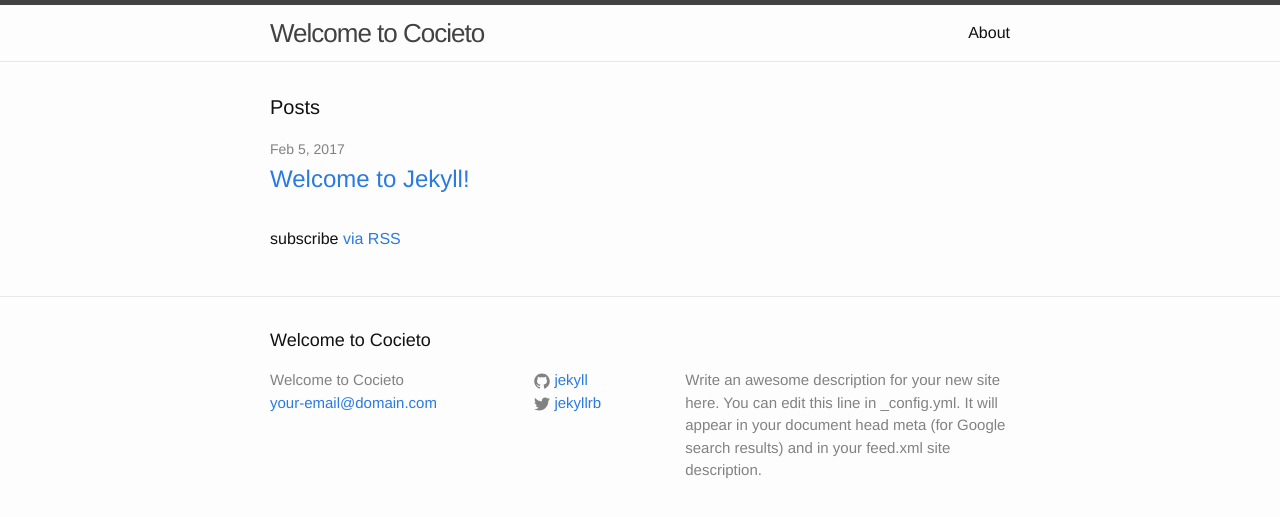
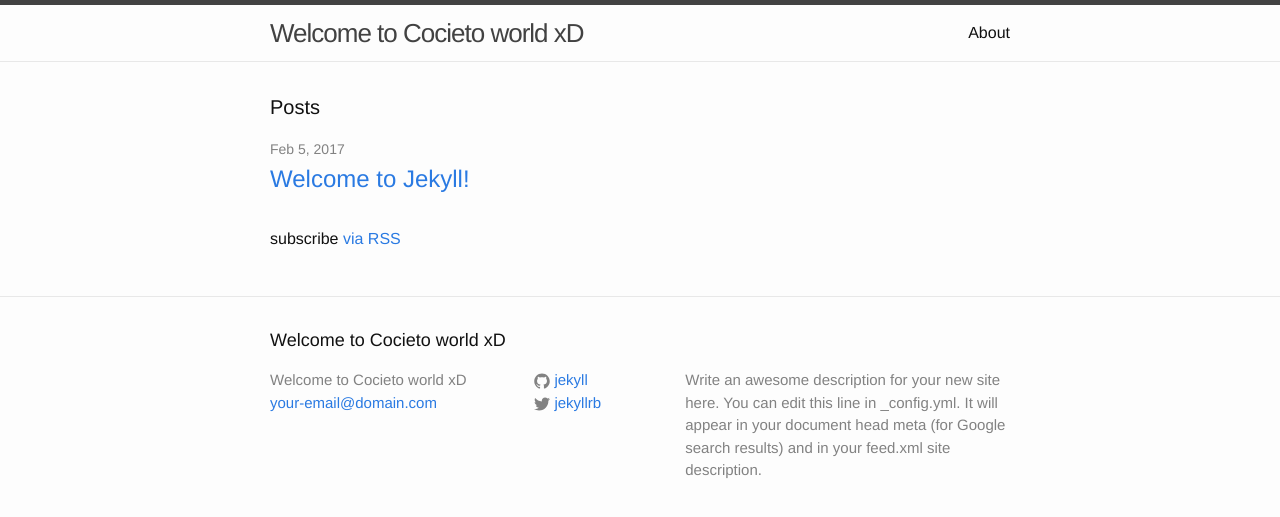
Before and after one commit to DaveCocieto/davecocieto.github.io, a Jekyll site: the page built from index.html, in a window 1280 px wide. Shown: the top 517 px of the page. Built offline with Jekyll 4.4.1, drawn with Linux system fonts in a browser that asks for light colours.

Commit message:
new post new title

```diff
--- a/_config.yml
+++ b/_config.yml
@@ -6,7 +6,7 @@
 # 'jekyll serve'. If you change this file, please restart the server process.
 
 # Site settings
-title: Welcome to Cocieto
+title: Welcome to Cocieto world xD
 email: your-email@domain.com
 description: > # this means to ignore newlines until "baseurl:"
   Write an awesome description for your new site here. You can edit this
```
Also changed, not shown: 1 other file.
